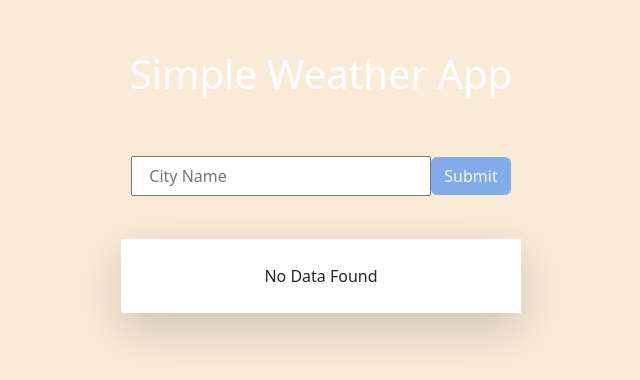
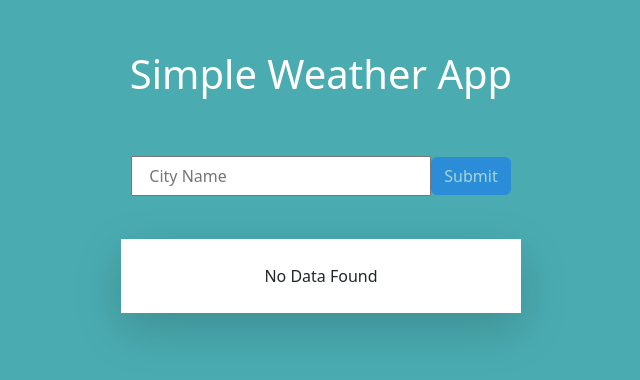
Before and after one commit to RahulRameshKumarParmar/Weather_App, a React (Create React App) app: page / in a window 1280 px wide. Shown: the top 380 px of the page, without its empty margins (319-959 px from the left). Built offline with nearby package versions, Linux system fonts and the light colour scheme.

Commit message:
Again changes in background colour

```diff
--- a/src/App.css
+++ b/src/App.css
@@ -1,7 +1,6 @@
 .App {
   text-align: center;
-  /* background-color: #4aacb1; */
-  background-color: antiquewhite;
+  background-color: #4aacb1;
   height: 100vh;
 }
 
```
